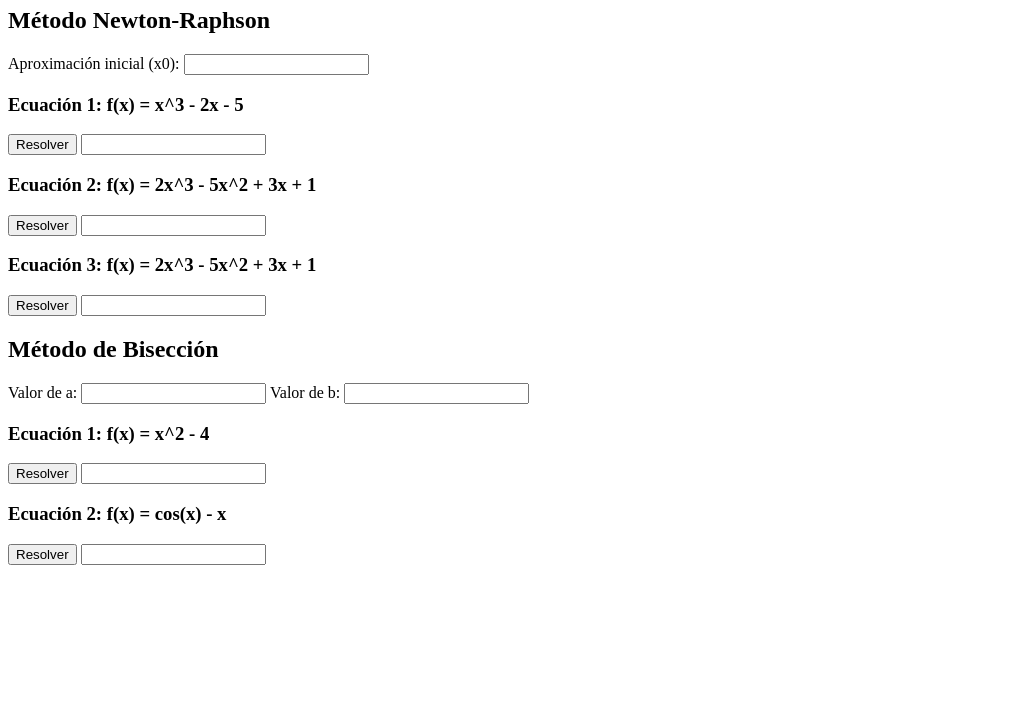
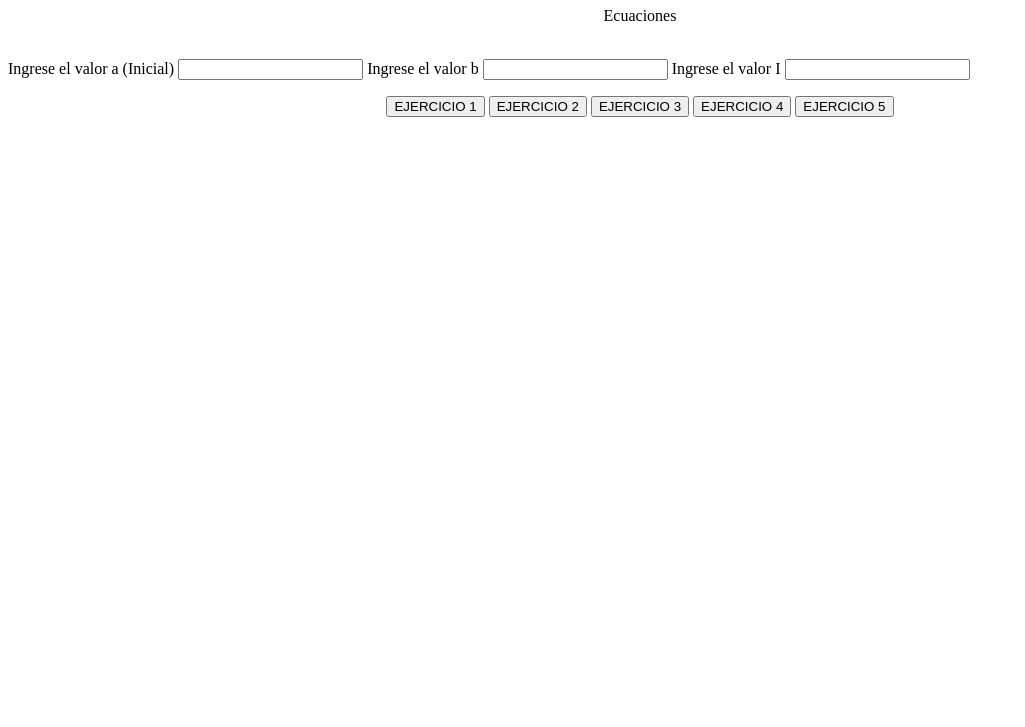
Before and after one commit to osvinfor/Metodos_numerico, a plain HTML site: page index.html in a window 1280 px wide. Shown: the part 73-800 px from the top of the page, without its empty margins (0-1025 px from the left). Drawn offline with Linux system fonts and the light colour scheme.

Commit message:
Add files via upload

```diff
--- /dev/null
+++ b/ejercicio.js
@@ -0,0 +1,132 @@
+ // Función para calcular la aproximación de la raíz usando el método de Newton-Raphson
+ function EJERCICIO1() {
+  var resultadosDiv = document.getElementById("resultados");
+  var resultados = "";
+  var a = parseFloat(document.getElementById("a").value);
+
+  // Criterio de parada: la diferencia entre dos iteraciones sucesivas es menor que epsilon (tolerancia)
+  var epsilon = 1e-6;
+  var diff = Infinity;
+  var iteraciones = 0;
+  var resultado;
+
+  while (Math.abs(diff) > epsilon && iteraciones < 100) {
+      var fn = (a ** 3 )- (2 * a) - 5;
+      var fd = 3 * (a ** 2 )- 2;
+
+      resultado = a - fn / fd;
+      diff = resultado - a; // Calcula la diferencia entre dos iteraciones sucesivas
+      a = resultado; // Actualiza el valor de 'a' para la siguiente iteración
+      iteraciones++;
+  }
+
+  resultados += "Raíz aproximada: " + resultado + " (Después de " + iteraciones + " iteraciones) <br/>";
+  resultadosDiv.innerHTML = resultados;
+}
+
+ // Función para calcular la aproximación de la raíz usando el método de Newton-Raphson
+ function EJERCICIO2() {
+  var resultadosDiv = document.getElementById("resultados");
+  var resultados = "";
+  var a = parseFloat(document.getElementById("a").value);
+
+  // Criterio de parada: la diferencia entre dos iteraciones sucesivas es menor que epsilon (tolerancia)
+  var epsilon = 1e-6;
+  var diff = Infinity;
+  var iteraciones = 0;
+  var resultado;
+
+  while (Math.abs(diff) > epsilon && iteraciones < 100) {
+    var fn = 2 * a ** 3 - 5 * a ** 2 + 3 * a + 1;
+    var fd = 6 * a ** 2 - 10 * a + 3;
+      resultado = a - fn / fd;
+      diff = resultado - a; // Calcula la diferencia entre dos iteraciones sucesivas
+      a = resultado; // Actualiza el valor de 'a' para la siguiente iteración
+      iteraciones++;
+  }
+
+  resultados += "Raíz aproximada: " + resultado + " (Después de " + iteraciones + " iteraciones) <br/>";
+  resultadosDiv.innerHTML = resultados;
+}
+
+ // Función para calcular la aproximación de la raíz usando el método de Newton-Raphson
+ function EJERCICIO3() {
+  var resultadosDiv = document.getElementById("resultados");
+  var resultados = "";
+  var a = parseFloat(document.getElementById("a").value);
+
+  // Criterio de parada: la diferencia entre dos iteraciones sucesivas es menor que epsilon (tolerancia)
+  var epsilon = 1e-6;
+  var diff = Infinity;
+  var iteraciones = 0;
+  var resultado;
+
+  while (Math.abs(diff) > epsilon && iteraciones < 100) {
+    var fn = 2 * a ** 3 - 5 * a ** 2 + 3 * a + 1;
+    var fd = 6 * a ** 2 - 10 * a + 3;
+      resultado = a - fn / fd;
+      diff = resultado - a; // Calcula la diferencia entre dos iteraciones sucesivas
+      a = resultado; // Actualiza el valor de 'a' para la siguiente iteración
+      iteraciones++;
+  }
+
+  resultados += "Raíz aproximada: " + resultado + " (Después de " + iteraciones + " iteraciones) <br/>";
+  resultadosDiv.innerHTML = resultados;
+}
+
+function f(x) {
+  return x * x - 4;
+}
+
+function EJERCICIO4() {
+  var resultadosDiv = document.getElementById("resultados");
+  var resultados = "";
+
+  var a = parseFloat(document.getElementById("a").value);
+  var b = parseFloat(document.getElementById("b").value);
+  var i = parseInt(document.getElementById("i").value);
+
+  for (var cont = 1; cont <= i; cont++) {
+    var m = (a + b) / 2;
+    var fm = f(m);
+
+    resultados += "En la iteración " + cont + " el valor es " + m + " con el error |" + Math.abs(a - m) + "|<br/>";
+
+    if (f(a) * fm < 0) {
+      b = m;
+    } else {
+      a = m;
+    }
+  }
+
+  resultadosDiv.innerHTML = resultados;
+}
+
+
+  function f(x) {
+    return Math.cos(x) - x;
+  }
+
+  function EJERCICIO5() {
+    var resultadosDiv = document.getElementById("resultados");
+    var resultados = "";
+
+    var a = parseFloat(document.getElementById("a").value);
+    var b = parseFloat(document.getElementById("b").value);
+    var i = parseInt(document.getElementById("i").value);
+
+    for (var cont = 1; cont <= i; cont++) {
+      var m = (a + b) / 2;
+      var fm = f(m);
+
+      resultados += "En la iteración " + cont + " el valor es " + m + " con el error |" + Math.abs(a - m) + "|<br/>";
+
+      if (f(a) * fm < 0) {
+        b = m;
+      } else {
+        a = m;
+      }
+    }
+
+    resultadosDiv.innerHTML = resultados;
+  }
--- a/index.html
+++ b/index.html
@@ -1,41 +1,39 @@
 <!DOCTYPE html>
-<html>
+<html lang="en">
 <head>
-  <title>Aproximación de Raíces</title>
-  <script src="newton_raphson.js"></script>
-  <script src="bisection.js"></script>
+    <meta charset="UTF-8">
+    <meta http-equiv="X-UA-Compatible" content="IE=edge">
+    <meta name="viewport" content="width=device-width, initial-scale=1.0">
+    <link rel="stylesheet" href="est.css">
+
+    <title>MÉTODOS NUMÉRICOS - Leonidas</title>
 </head>
 <body>
-  <h1>Aproximación de Raíces</h1>
+  <script src="ejercicio.js"></script>
 
-  <h2>Método Newton-Raphson</h2>
-  <label for="x0">Aproximación inicial (x0):</label>
-  <input type="number" id="x0">
+  <h1>MÉTODOS NUMÉRICOS - Leonidas</h1>
 
-  <h3>Ecuación 1: f(x) = x^3 - 2x - 5</h3>
-  <button onclick="newtonRaphson1()">Resolver</button>
-  <input type="text" id="result1" readonly>
+  <form action="#">
+    <center>
+      <p>Ecuaciones</p>
+    </center>
+    <br>
+    <label for="a">Ingrese el valor a (Inicial)</label>
+    <input type="text" id="a" name="a">
+    <label for="b">Ingrese el valor b</label>
+    <input type="text" id="b" name="b">
+    <label for="i">Ingrese el valor I</label>
+    <input type="text" id="i" name="i">
+    <p></p>
+    <center>
+      <input type="button" class="button" value="EJERCICIO 1" onclick="EJERCICIO1()">
+      <input type="button" class="button" value="EJERCICIO 2" onclick="EJERCICIO2()">
+      <input type="button" class="button" value="EJERCICIO 3" onclick="EJERCICIO3()">
+      <input type="button" class="button" value="EJERCICIO 4" onclick="EJERCICIO4()">
+      <input type="button" class="button" value="EJERCICIO 5" onclick="EJERCICIO5()">
+    </center>
+  </form>
 
-  <h3>Ecuación 2: f(x) = 2x^3 - 5x^2 + 3x + 1</h3>
-  <button onclick="newtonRaphson2()">Resolver</button>
-  <input type="text" id="result2" readonly>
-
-  <h3>Ecuación 3: f(x) = 2x^3 - 5x^2 + 3x + 1</h3>
-  <button onclick="newtonRaphson3()">Resolver</button>
-  <input type="text" id="result3" readonly>
-
-  <h2>Método de Bisección</h2>
-  <label for="a">Valor de a:</label>
-  <input type="number" id="a">
-  <label for="b">Valor de b:</label>
-  <input type="number" id="b">
-
-  <h3>Ecuación 1: f(x) = x^2 - 4</h3>
-  <button onclick="bisection1()">Resolver</button>
-  <input type="text" id="result4" readonly>
-
-  <h3>Ecuación 2: f(x) = cos(x) - x</h3>
-  <button onclick="bisection2()">Resolver</button>
-  <input type="text" id="result5" readonly>
+  <div id="resultados"></div>
 </body>
 </html>
```
